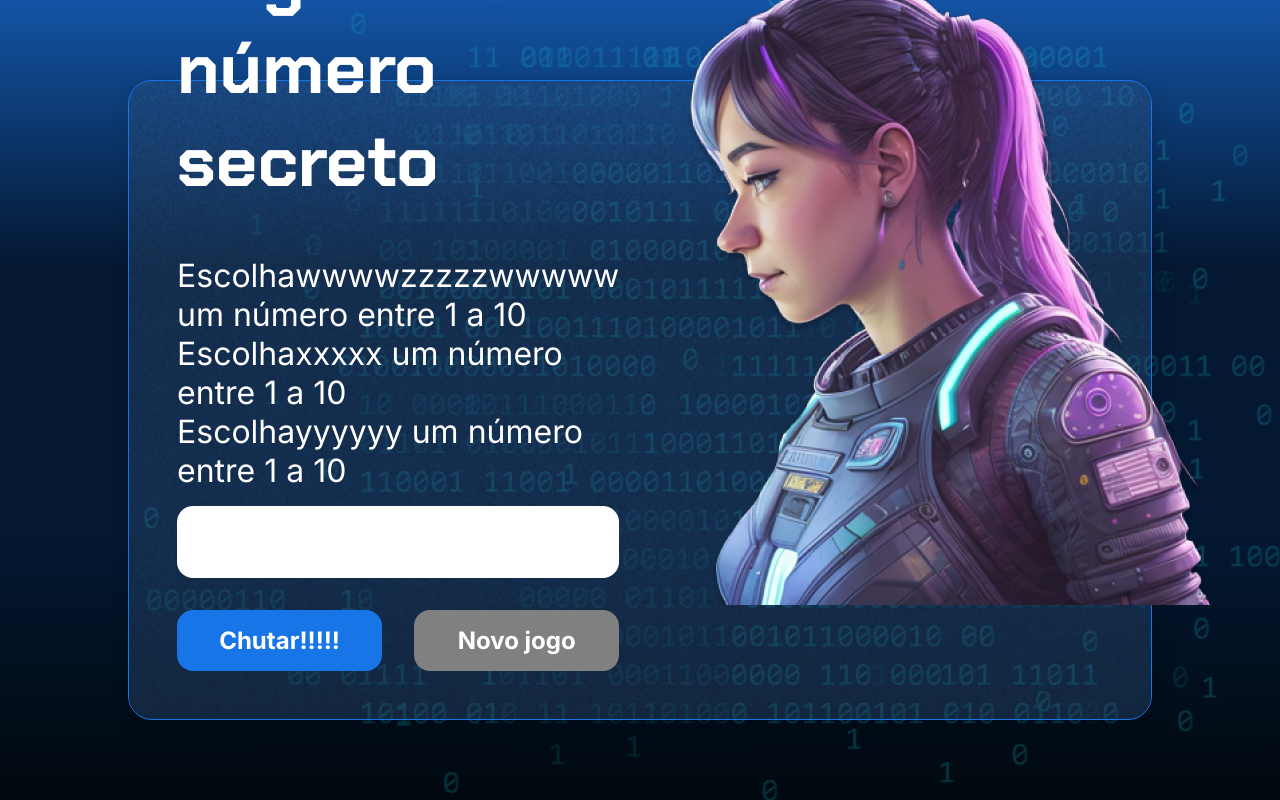
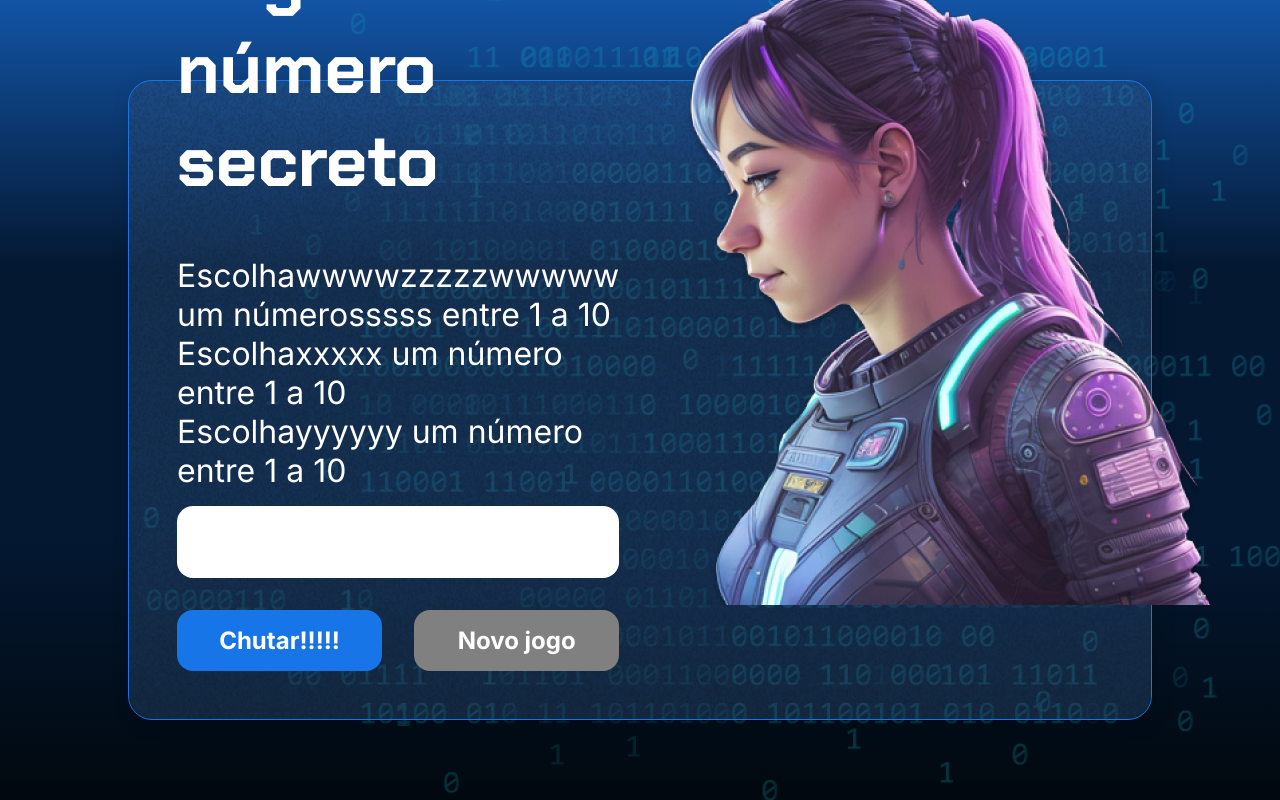
Before and after one commit to neiangemeg/numero-secreto, a plain HTML site: page index.html in a window 1280 px wide. Drawn offline with Linux system fonts and the light colour scheme; a script that the page names is missing.

Commit message:
adicionando 2 pontos e lieteral
detelhes do que foi alterado

```diff
--- a/index.html
+++ b/index.html
@@ -21,7 +21,7 @@
                 <div class="container__texto">
                     <h1>Descubra o <span class="container__texto-azul">nûmeros secreto</span></h1>
 
-                    <p class="texto__paragrafo">Escolhawwwwzzzzzwwwww um número entre 1 a 10</p>
+                    <p class="texto__paragrafo">Escolhawwwwzzzzzwwwww um númerosssss entre 1 a 10</p>
 
                     <p class="texto__paragrafo">Escolhaxxxxx um número entre 1 a 10</p>
 
```
